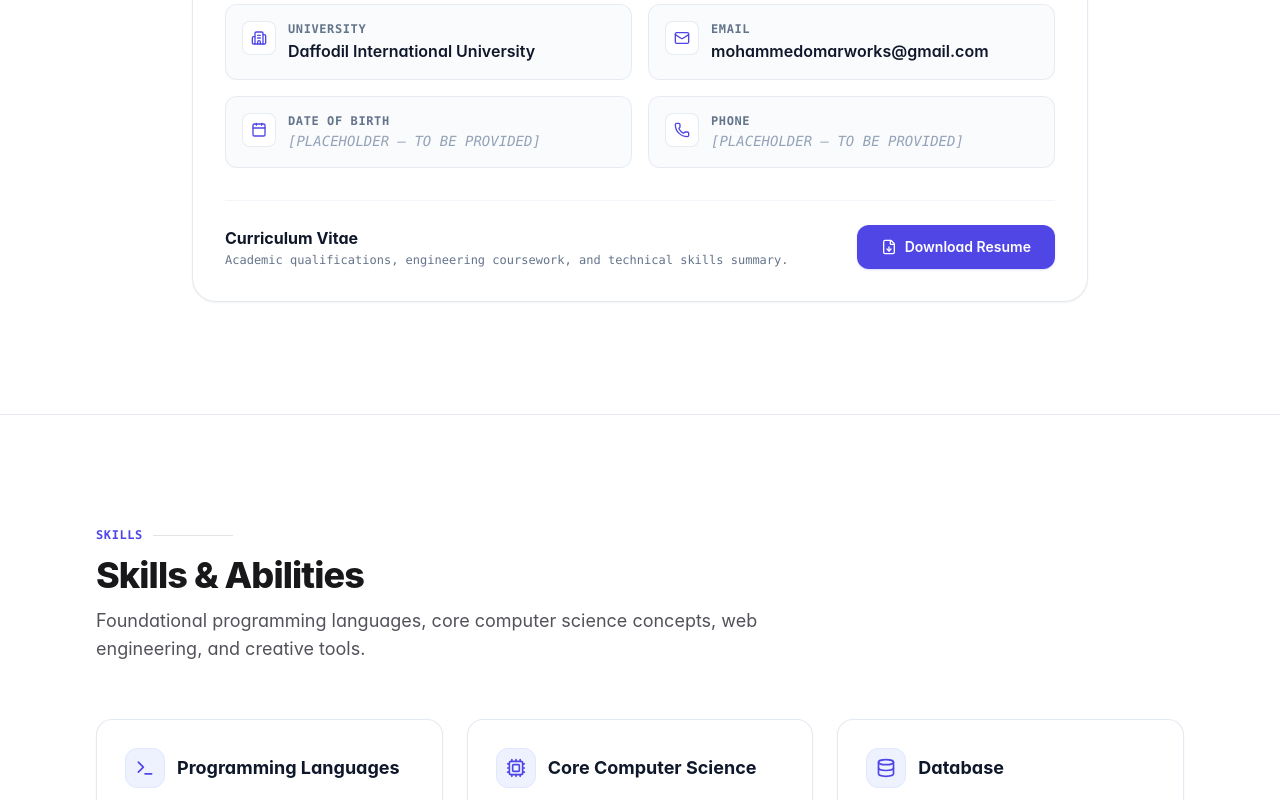
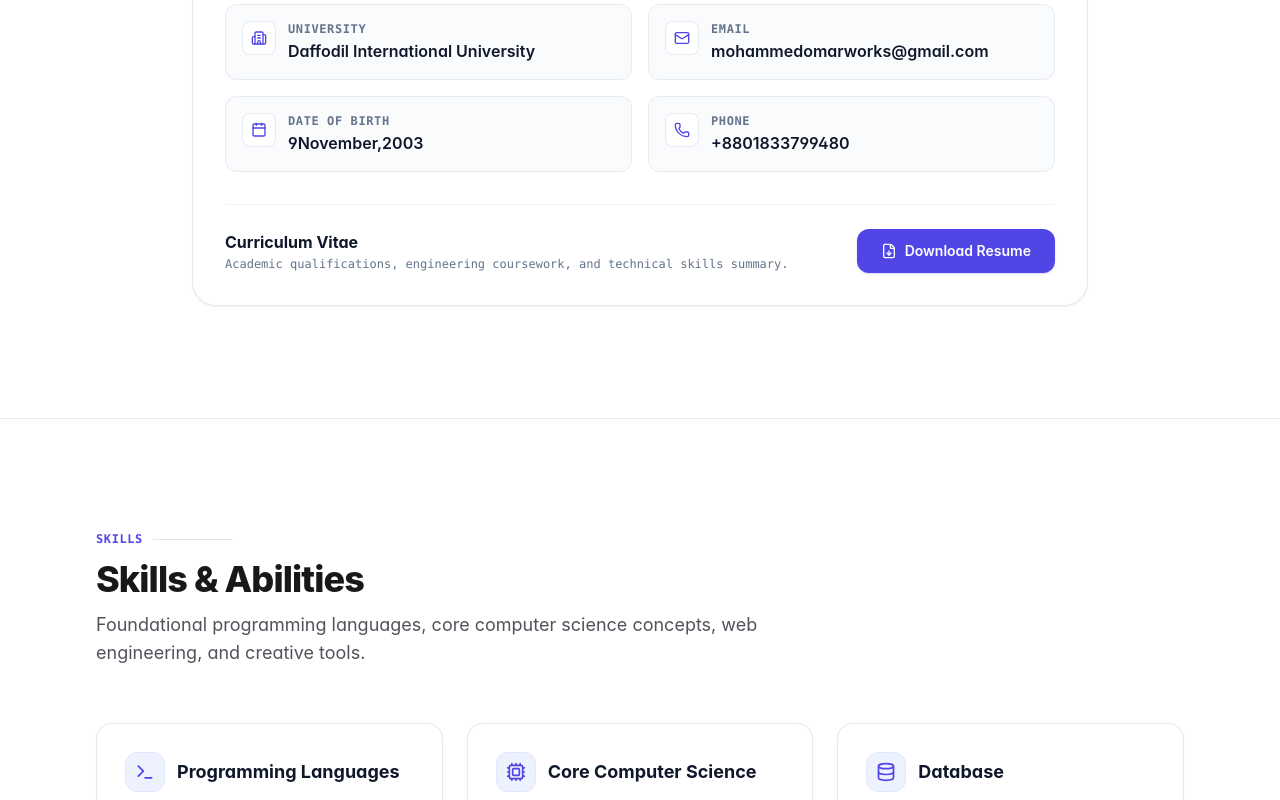
Before and after one commit to mohammedomarworks/mohammed-omar-portfolio, a Next.js app: page / in a window 1280 px wide. Shown: the part 1460-2260 px from the top of the page. Built offline with nearby package versions, Linux system fonts and the light colour scheme.

Commit message:
feat: update project live demo links and MarketBridge JavaScript tag

```diff
--- a/src/components/ui/ProjectCard.tsx
+++ b/src/components/ui/ProjectCard.tsx
@@ -196,7 +196,7 @@ export function ProjectCard({ project, isFeaturedLayout = false }: ProjectCardPr
                 aria-label={`View live demo for ${project.title}`}
                 className="inline-flex items-center gap-1.5 px-5 py-2.5 rounded-xl text-xs sm:text-sm font-semibold text-white bg-indigo-600 hover:bg-indigo-500 transition-colors focus-visible:ring-2 focus-visible:ring-indigo-500 shadow-sm shadow-indigo-600/20"
               >
-                <span>Live Storefront Demo</span>
+                <span>Live Demo</span>
                 <ExternalLink className="w-4 h-4" />
               </a>
             ) : (
--- a/src/data/portfolio.ts
+++ b/src/data/portfolio.ts
@@ -24,8 +24,8 @@ export const portfolioData: SiteData = {
   // Personal Details Area
   personalDetails: {
     name: "Mohammed Omar",
-    dateOfBirth: "[PLACEHOLDER — TO BE PROVIDED]",
-    phone: "[PLACEHOLDER — TO BE PROVIDED]",
+    dateOfBirth: "9November,2003",
+    phone: "+8801833799480",
     email: "mohammedomarworks@gmail.com",
     university: "Daffodil International University",
     field: "Software Engineering",
--- a/src/data/projects.ts
+++ b/src/data/projects.ts
@@ -18,7 +18,7 @@ export const projectsData: Project[] = [
     featured: true,
     techStack: ["Next.js", "TypeScript", "Tailwind CSS"],
     githubUrl: "https://github.com/mohammedomarworks", // <-- PLACEHOLDER: Replace with specific repository URL when published
-    liveUrl: "", // <-- PLACEHOLDER: Add live demo URL when deployed
+    liveUrl: "https://sidraessentials.vercel.app/",
     category: "Featured Storefront",
   },
   {
@@ -29,7 +29,7 @@ export const projectsData: Project[] = [
     featured: false,
     techStack: ["JavaScript", "HTML5", "CSS3", "LocalStorage"],
     githubUrl: "https://github.com/mohammedomarworks/StudyFlow",
-    liveUrl: "", // <-- PLACEHOLDER: Add live demo URL when deployed
+    liveUrl: "https://mohammedomarworks.github.io/StudyFlow/",
     category: "Productivity",
   },
   {
@@ -50,9 +50,9 @@ export const projectsData: Project[] = [
       "A peer-to-peer campus marketplace concept designed for verified Daffodil International University students to exchange textbooks, electronics, and hostel essentials.",
     highlight: "Campus verification and escrow transaction model.",
     featured: false,
-    techStack: ["Next.js", "TypeScript", "Tailwind CSS"],
+    techStack: ["Next.js", "JavaScript", "Tailwind CSS"],
     githubUrl: "https://github.com/mohammedomarworks", // <-- PLACEHOLDER: Replace with specific repository URL when published
-    liveUrl: "", // <-- PLACEHOLDER: Add live demo URL when deployed
+    liveUrl: "https://marketbridge-student-etsluiej1-sadid-ahmeds-projects-8f65bec3.vercel.app/",
     category: "Campus Platform",
   },
 ];
```
